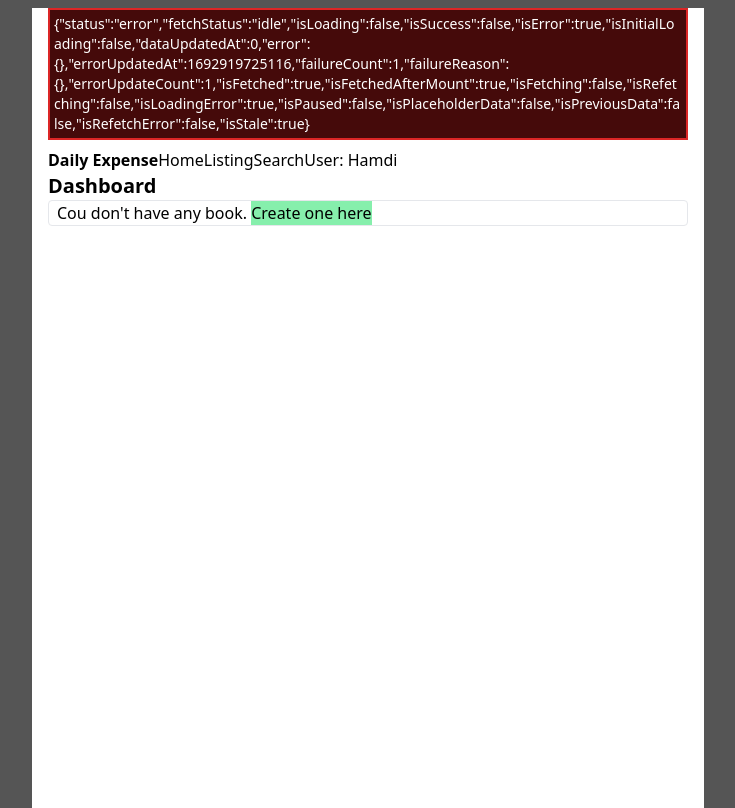
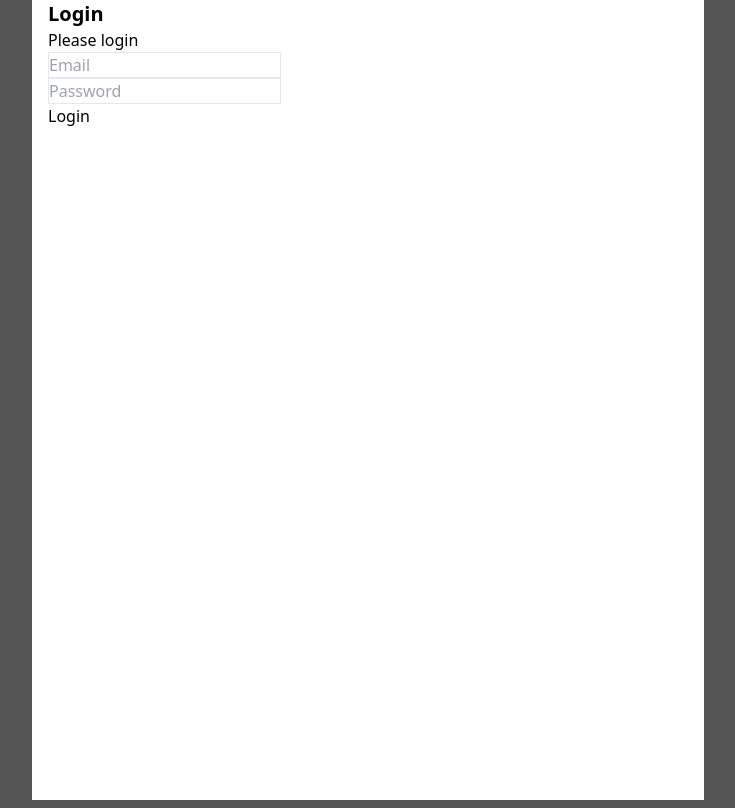
Before and after one commit to hamdirizal/expense-tracker-react, a React (Vite) app: page / in a window 1280 px wide. Shown: the whole page, without its empty margins (272-1007 px from the left). Built offline with nearby package versions, Linux system fonts and the light colour scheme; no server answers; the database is empty.

Commit message:
Update page login

```diff
--- a/src/App.tsx
+++ b/src/App.tsx
@@ -18,8 +18,6 @@ interface AppProps {
 }
 
 function App({ supabase }: AppProps) {
-  const authUserTan = useGetAuthUserQuery();
-
   const { renderPage, switchPage } = usePage();
 
   // useEffect(() => {
@@ -35,7 +33,6 @@ function App({ supabase }: AppProps) {
       className="max-w-2xl mx-auto bg-white px-4 min-h-screen"
       data-testid="App"
     >
-      <VarDump content={JSON.stringify(authUserTan)} />
       {renderPage()}
     </div>
   );
--- a/src/hooks/usePage.tsx
+++ b/src/hooks/usePage.tsx
@@ -11,14 +11,14 @@ const usePage = () => {
   const dispatch = useDispatch<AppDispatch>();
   const { current_page } = useSelector((state: RootState) => state.page);
   const renderPage = () => {
-    if (current_page === Page.LOGIN) {
-      return <LoginPage />;
-    } else if (current_page === Page.CREATE_BOOK) {
+    if (current_page === Page.CREATE_BOOK) {
       return <SkeletonWithHeader content={<ManageBooksPage />} />;
     } else if (current_page === Page.DASHBOARD) {
       return <SkeletonWithHeader content={<DashboardPage />} />;
+    } else if (current_page === Page.LOGIN) {
+      return <LoginPage />;
     } else {
-      return null;
+      return <LoginPage />;
     }
   };
   const switchPage = (page: Page) => {
--- a/src/pages/LoginPage.tsx
+++ b/src/pages/LoginPage.tsx
@@ -5,8 +5,11 @@ import { AppDispatch } from "../store";
 import { useForm } from "react-hook-form";
 import { Page } from "../types";
 import useLoginUserMutation from "../services/useLoginUserMutation";
+import PageTitle from "../components/PageTitle";
+import useGetAuthUserQuery from "../services/useGetAuthUserQuery";
 
 const LoginPage = () => {
+  const authUserTan = useGetAuthUserQuery();
   const {
     register,
     handleSubmit,
@@ -24,7 +27,15 @@ const LoginPage = () => {
     });
   };
 
+  useEffect(() => {
+    if (authUserTan.isSuccess) {
+      switchPage(Page.DASHBOARD);
+    }
+  }, [authUserTan]);
+
   return (
+    <div>
+      <PageTitle title="Login" />
       <div className="relative">
         <form onSubmit={handleSubmit((data) => onFormSubmitted(data))}>
           <h1>Please login</h1>
@@ -52,6 +63,7 @@ const LoginPage = () => {
         </form>
         {loginUserMutation.isLoading && <LoadingSpinner isOverlayed={true} />}
       </div>
+    </div>
   );
 };
 
--- a/src/slices/pageSlice.ts
+++ b/src/slices/pageSlice.ts
@@ -7,7 +7,7 @@ export interface PageState {
 }
 
 const initialState: PageState = {
-  current_page: Page.DASHBOARD,
+  current_page: Page.LOGIN,
 };
 
 export const pageSlice = createSlice({
```
Lines whose indentation alone changed are shown as unchanged.
